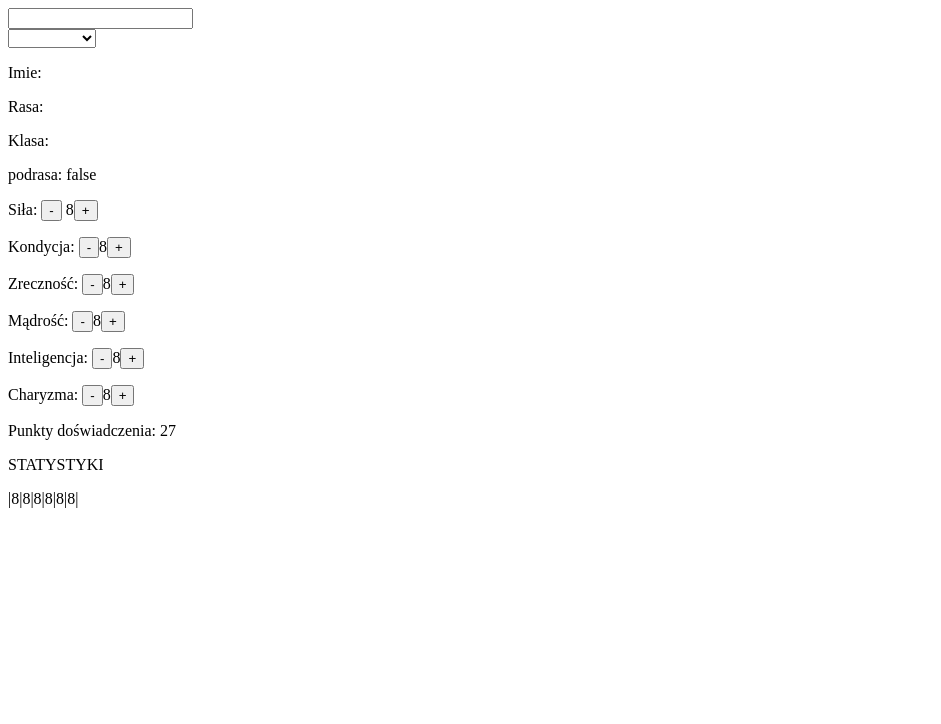
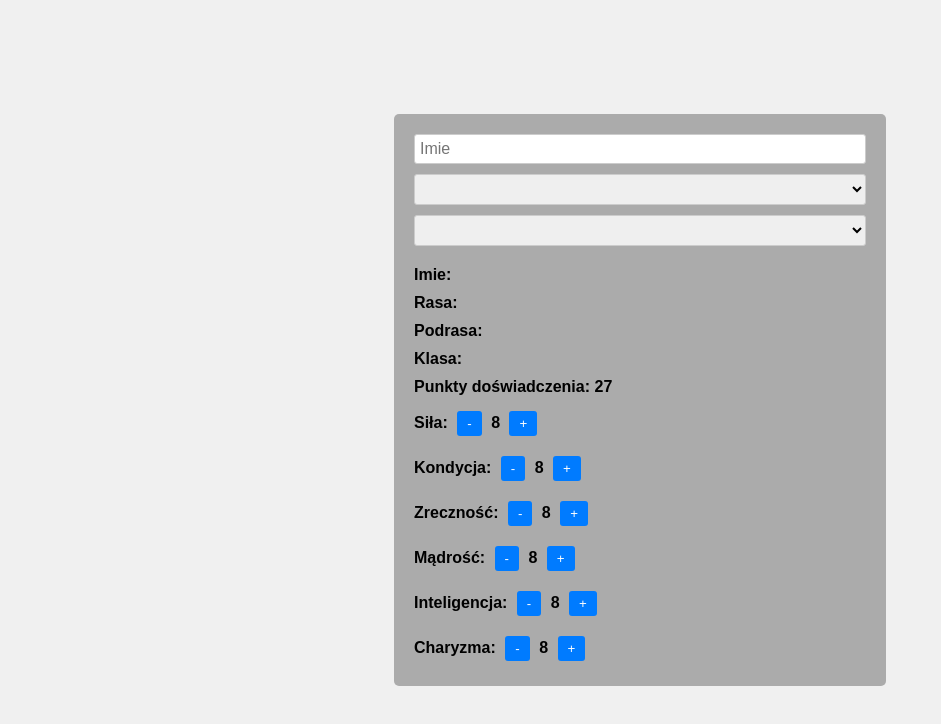
Before and after one commit to Rottensinner/KreatorPostaci, a Vue app: page / in a window 1280 px wide. Shown: the top 724 px of the page, without its empty margins (0-941 px from the left). Built offline with nearby package versions, Linux system fonts and the light colour scheme.

Commit message:
dodanie podras i klas

```diff
--- a/src/components/MojKompot.vue
+++ b/src/components/MojKompot.vue
@@ -1,13 +1,13 @@
 <script setup>
-import { ref } from 'vue';
-const podrasa = ref(false);
+import { ref } from "vue";
+const podrasa = ref(null);
 const startStat = ref(8);
 let punkty = ref(27);
 const PunktMAX = ref(15);
-const wybRasa = ref("");
+const wybRasa = ref(null);
 const imie = ref("");
 const nazwisko = ref("");
-const Klasa = ref("");
+const Klasa = ref(null);
 const stats = {
   STR: ref(8),
   KON: ref(8),
@@ -24,18 +24,49 @@ const rassStats = {
   INTE: ref(0),
   CHA: ref(0),
 };
+const podRassStats = {
 
+STR: ref(0),
+  KON: ref(0),
+  ZRE: ref(0),
+  MAD: ref(0),
+  INTE: ref(0),
+  CHA: ref(0),
+}
 const increaseStat = (stat) => {
-  if (stat.value < PunktMAX.value && punkty.value > 0) {
-    stat.value++;
-    punkty.value--;
+  if (stat.value < PunktMAX.value && punkty.value > 0){
+  if(stat.value >=13){
+    stat.value+=1;
+    punkty.value -=2;
+
+  }
+    if(stat.value<13){
+
+      stat.value+=1;
+      punkty.value-=1;
+
+  }
   }
 };
 
 const decreaseStat = (stat) => {
-  if (stat.value > startStat.value ) {
-    stat.value--;
-    punkty.value++;
+  if (stat.value > startStat.value) {
+    if(stat.value<14){
+      stat.value-=1;
+      punkty.value+=1;
+  }
+
+    if(stat.value >=14){
+    stat.value-=1;
+    punkty.value +=2;
+  }
+
+}
+};
+
+const zerowaniePodRassSta = () => {
+  for (const statKey in rassStats) {
+    podRassStats[statKey].value = 0;
   }
 };
 const zerowanieRassSta = () => {
@@ -44,64 +75,112 @@ const zerowanieRassSta = () => {
   }
 };
 
+const obliczSumeCechOsobno = () => {
+  const sumy = {};
+
+  for (const statKey in stats) {
+    sumy[statKey] = stats[statKey].value + rassStats[statKey].value+podRassStats[statKey].value;
+  }
+
+  return sumy;
+};
 const sprawdzRase = () => {
+  zerowanieRassSta();
+  zerowaniePodRassSta();
   if (wybRasa.value === "Człowiek") {
     for (const statKey in stats) {
-      rassStats[statKey].value=1;
+      rassStats[statKey].value = 1;
+    }
+  } else if (wybRasa.value === "Elf") {
 
-    }
+    rassStats.ZRE.value = 2;
+  } else if (wybRasa.value === "Krasnolud") {
+    rassStats.KON.value = 2;
+  } else if (wybRasa.value === "Półork") {
+
+    rassStats.STR.value = 2;
+    rassStats.KON.value = 1;
+  } else if (wybRasa.value === "Niziołek") {
+
+    rassStats.ZRE.value = 2;
+  } else if (wybRasa.value === "Gnom") {
+
+    rassStats.INTE.value = 2;
+  } else if (wybRasa.value === "Diabelstwo") {
+
+    rassStats.INTE.value = 1;
+    rassStats.CHA.value = 2;
   }
-  else if(wybRasa.value === "Elf"){
-    zerowanieRassSta();
-    rassStats.ZRE.value=2;
-    podrasa.value = true;
-  }
-  else if(wybRasa.value === "Kasnolud"){
-    zerowanieRassSta();
-    rassStats.KON.value=2;
-    podrasa.value = true;
-  }
-  else if(wybRasa.value === "Półork"){
-    zerowanieRassSta();
-    rassStats.STR.value=2;
-    rassStats.KON.value=1;  }
-  else if(wybRasa.value === "Niziołek"){
-    zerowanieRassSta();
-    rassStats.ZRE.value=2;
+};
+
+//PODRASY, PODRASSY STATY
+const sprawdzPodRase = () => {
+
+  if(podrasa.value){
+    zerowaniePodRassSta();
 
   }
-  else if(wybRasa.value === "Gnom"){
-    zerowanieRassSta();
-    rassStats.INTE.value=2;
+
+  //Podrasy Elfów
+  if(podrasa.value ==="Leśny"){
+  podRassStats.MAD.value +=1;
 
   }
-  else if(wybRasa.value === "Niziołek"){
-    zerowanieRassSta();
-    rassStats.INTE.value=1;
-    rassStats.CHA.value=2;
+  else if(podrasa.value ==="Wysoki"){
+  podRassStats.INTE.value +=1;
 
   }
-  else if(wybRasa.value === "Drakon"){
-    zerowanieRassSta();
-    rassStats.STR.value=2;
-    rassStats.CHA.value=1;
+  else if(podrasa.value === "Drow"){
+    podRassStats.CHA.value +=1;
 
   }
-  else if(wybRasa.value === "Diabelstwo"){
-    zerowanieRassSta();
-    rassStats.INTE.value=1;
-    rassStats.CHA.value=2;
+  //Podrasy Niziołków
+  else if(podrasa.value ==="Hardy"){
+    podRassStats.KON.value +=1;
 
   }
+  else if(podrasa.value ==="Lekkostopy"){
+    podRassStats.CHA.value +=1;
+
+  }
+  //Podrasy Krasnoludów
+  else if(podrasa.value === "Wzgórzowy"){
+    podRassStats.MAD.value +=1;
+
+  }
+  else if(podrasa.value ==="Górski"){
+
+    podRassStats.STR.value +=2;
+
+  }
+  //Podrasy Gnomów
+  else if(podrasa.value ==="Leśny"){
+    podRassStats.ZRE.value +=1;
+
+}
+  else if(podrasa.value ==="Skalny"){
+    podRassStats.KON.value +=1;
+
+
+}
 };
+
 </script>
 
+<!--Wybór Rasy -->
+
 <template>
-  <input type="text" v-model="imie">
   <div id="person">
-    <select name="rasa" id="rasa" v-model="wybRasa" @change="sprawdzRase">
+    <input type="text" placeholder="Imie" v-model="imie" />
+
+    <select
+      name="rasa"
+      id="rasa"
+      placeholder="wybierz rase"
+      v-model="wybRasa"
+      @change="sprawdzRase">
       <option value="Człowiek">Człowiek</option>
-      <option value="Kasnolud">Krasnolud</option>
+      <option value="Krasnolud">Krasnolud</option>
       <option value="Elf">Elf</option>
       <option value="Półelf">Półelf</option>
       <option value="Półork">Półork</option>
@@ -109,19 +188,235 @@ const sprawdzRase = () => {
       <option value="Gnom">Gnom</option>
       <option value="Diabelstwo">Diabelstwo</option>
       <option value="Drakon">Drakon</option>
+
+    </select>
+
+    <!--Podrasy -->
+    <!--Podrasy Elfów-->
+    <div v-if="wybRasa === 'Elf'">
+      <p for="podrasa">Podrasa:</p>
+      <input
+        type="radio"
+        id="Elf_leśny"
+        value="Leśny"
+        v-model="podrasa"
+        @change="sprawdzPodRase"
+      />Elf leśny
+
+      <input
+        type="radio"
+        id="Elf_Wysoki"
+        value="Wysoki"
+        v-model="podrasa"
+        @change="sprawdzPodRase"
+      />Elf Wysoki
+      <input
+        type="radio"
+        id="Drow"
+        value="Drow"
+        v-model="podrasa"
+        @change="sprawdzPodRase"
+      />Drow
+
+      <!-- Podrasy niziołków -->
+    </div>
+    <div v-if="wybRasa === 'Niziołek'">
+      <p for="podrasa">Podrasa:</p>
+      <input
+        type="radio"
+        id="Niziołek_Hardy"
+        value="Hardy"
+        v-model="podrasa"
+        @change="sprawdzPodRase"
+      />Niziołek Hardy
+
+      <input
+        type="radio"
+        id="Niziołek_Lekkostopy"
+        value="Lekkostopy"
+        v-model="podrasa"
+        @change="sprawdzPodRase"
+      />Niziołek_Lekkostopy
+
+      <!--Podrasy drakonów-->
+    </div>
+    <div v-if="wybRasa === 'Drakon'">
+      <p for="podrasa">Smoczy Rodowód:</p>
+      <input
+        type="radio"
+        id="Biały"
+        value="Biały"
+        v-model="podrasa"
+        @change="sprawdzPodRase"
+
+      />Biały
+
+      <input
+        type="radio"
+        id="Czarny"
+        value="Czarny"
+        v-model="podrasa"
+        @change="sprawdzPodRase"
+      />Czarny
+      <input
+        type="radio"
+        id="Czerwony"
+        value="Czerwony"
+        v-model="podrasa"
+        @change="sprawdzPodRase"
+      />Czerwony
+      <input
+        type="radio"
+        id="Miedziany"
+        value="Miedziany"
+        v-model="podrasa"
+        @change="sprawdzPodRase"
+      />Miedziany
+      <input
+        type="radio"
+        id="Mosieżny"
+        value="Mosiężny"
+        v-model="podrasa"
+        @change="sprawdzPodRase"
+      />Mosiężny
+      <input
+        type="radio"
+        id="Niebieski"
+        value="Niebieski"
+        v-model="podrasa"
+        @change="sprawdzPodRase"
+      />Niebieski
+      <input
+        type="radio"
+        id="Spiżowy"
+        value="Spiżowy"
+        v-model="podrasa"
+        @change="sprawdzPodRase"
+      />Spiżowy
+      <input
+        type="radio"
+        id="Srebrny"
+        value="Srebrny"
+        v-model="podrasa"
+        @change="sprawdzPodRase"
+      />Srebrny
+      <input
+        type="radio"
+        id="Zielony"
+        value="Zielony"
+        v-model="podrasa"
+        @change="sprawdzPodRase"
+      />Zielony
+      <input
+        type="radio"
+        id="Złoty"
+        value="Złoty"
+        v-model="podrasa"
+        @change="sprawdzPodRase"
+      />Złoty
+    </div>
+        <!--Krasnolud-->
+
+    <div v-if="wybRasa === 'Krasnolud'">
+      <p for="podrasa">Podrasa:</p>
+      <input
+        type="radio"
+        id="Krasnolud_Górski"
+        value="Górski"
+        v-model="podrasa"
+        @change="sprawdzPodRase"
+
+      />Krasnolud Górski
+
+      <input
+        type="radio"
+        id="Krasnolud_Wzgórzowy"
+        value="Wzgórzowy"
+        v-model="podrasa"
+        @change="sprawdzPodRase"
+      />Krasnolud Wzgórzowy
+    </div>
+
+    <!--Gnom-->
+    <div v-if="wybRasa === 'Gnom'">
+      <p for="podrasa">Podrasa:</p>
+      <input
+        type="radio"
+        id="Gnom_Skalny"
+        value="Skalny"
+        v-model="podrasa"
+        @change="sprawdzPodRase"
+
+      />Gnom Skalny
+
+      <input
+        type="radio"
+        id="Gnom_Leśny"
+        value="Leśny"
+        v-model="podrasa"
+        @change="sprawdzPodRase"
+      />Gnom Leśny
+    </div>
+    <select name="Klas" id="klas" v-model="Klasa">
+      <option value="Wojownik">Wojownik</option>
+      <option value="Mag">Mag</option>Wojownik
+      <option value="Łotrzyk">Łotrzyk</option>
+      <option value="Łowca">Łowca</option>
+      <option value="Kleryk">Kleryk</option>
+      <option value="Czarownik">Czarownik</option>
+      <option value="Paladyn">Paladyn</option>
+      <option value="Druid">Druid</option>
+      <option value="Mnich">Mnich</option>
+      <option value="Bard">Bard</option>
+      <option value="Barbarzyńca">Barbarzyńca</option>
+      <option value="Zaklinacz">Zaklinacz</option>
     </select>
     <p>Imie: {{ imie }}</p>
     <p>Rasa: {{ wybRasa }}</p>
+    <p>Podrasa: {{ podrasa }}</p>
     <p>Klasa: {{ Klasa }}</p>
-    <p>podrasa: {{ podrasa }}</p>
-    <p>Siła: <button @click="decreaseStat(stats.STR)">-</button> {{ stats.STR }}<button @click="increaseStat(stats.STR)">+</button></p>
-    <p>Kondycja: <button @click="decreaseStat(stats.KON)">-</button>{{ stats.KON }}<button @click="increaseStat(stats.KON)">+</button></p>
-    <p>Zreczność: <button @click="decreaseStat(stats.ZRE)">-</button>{{ stats.ZRE }}<button @click="increaseStat(stats.ZRE)">+</button></p>
-    <p>Mądrość: <button @click="decreaseStat(stats.MAD)">-</button>{{ stats.MAD }}<button @click="increaseStat(stats.MAD)">+</button></p>
-    <p>Inteligencja: <button @click="decreaseStat(stats.INTE)">-</button>{{ stats.INTE }}<button @click="increaseStat(stats.INTE)">+</button></p>
-    <p>Charyzma: <button @click="decreaseStat(stats.CHA)">-</button>{{ stats.CHA }}<button @click="increaseStat(stats.CHA)">+</button></p>
+
     <p>Punkty doświadczenia: {{ punkty }}</p>
-    <p>STATYSTYKI</p>
-    <p>|{{ rassStats.STR.value+stats.STR.value }}|{{ rassStats.KON.value+stats.KON.value }}|{{ rassStats.ZRE.value+stats.ZRE.value }}|{{ rassStats.MAD.value+stats.MAD.value }}|{{ rassStats.INTE.value+stats.INTE.value }}|{{ rassStats.CHA.value+stats.CHA.value }}|</p>
-  </div>
+
+    <p>
+      Siła:
+      <button @click="decreaseStat(stats.STR)">-</button>
+      {{ obliczSumeCechOsobno().STR }}
+      <button @click="increaseStat(stats.STR)">+</button>
+    </p>
+    <p>
+      Kondycja:
+      <button @click="decreaseStat(stats.KON)">-</button>
+      {{ obliczSumeCechOsobno().KON }}
+      <button @click="increaseStat(stats.KON)">+</button>
+    </p>
+    <p>
+      Zreczność:
+      <button @click="decreaseStat(stats.ZRE)">-</button>
+      {{ obliczSumeCechOsobno().ZRE }}
+      <button @click="increaseStat(stats.ZRE)">+</button>
+    </p>
+    <p>
+      Mądrość:
+      <button @click="decreaseStat(stats.MAD)">-</button>
+      {{ obliczSumeCechOsobno().MAD }}
+      <button @click="increaseStat(stats.MAD)">+</button>
+    </p>
+    <p>
+      Inteligencja:
+      <button @click="decreaseStat(stats.INTE)">-</button>
+      {{ obliczSumeCechOsobno().INTE }}
+      <button @click="increaseStat(stats.INTE)">+</button>
+    </p>
+    <p>
+      Charyzma:
+      <button @click="decreaseStat(stats.CHA)">-</button>
+      {{ obliczSumeCechOsobno().CHA }}
+      <button @click="increaseStat(stats.CHA)">+</button>
+    </p>
+     </div>
+
 </template>
+<style scoped>
+@import "./styles.css";
+</style>
--- /dev/null
+++ b/src/components/styles.css
@@ -0,0 +1,52 @@
+/* Stylizacja głównego kontenera */
+#person {
+    font-family: Arial, sans-serif;
+    background-color: rgba(0, 0, 0, 0.29);
+    padding: 20px;
+    border-radius: 5px;
+    margin: 20px;
+  }
+
+  /* Stylizacja przycisków +/- */
+  button {
+    background-color: #007bff;
+    color: #fff;
+    border: none;
+    border-radius: 3px;
+    padding: 5px 10px;
+    margin: 5px;
+    cursor: pointer;
+  }
+
+  button:hover {
+    background-color: #0056b3;
+  }
+
+  /* Stylizacja input[type="text"] */
+  input[type="text"] {
+    padding: 5px;
+    border: 1px solid #ccc;
+    border-radius: 3px;
+    width: 100%;
+    margin-bottom: 10px;
+  }
+
+  /* Stylizacja select */
+  select {
+    padding: 5px;
+    border: 1px solid #ccc;
+    border-radius: 3px;
+    width: 100%;
+    margin-bottom: 10px;
+  }
+
+  /* Stylizacja radio buttonów */
+  input[type="radio"] {
+    margin-right: 5px;
+  }
+
+  /* Stylizacja podsumowania cech */
+  p {
+    font-weight: bold;
+    margin-top: 10px;
+  }
--- a/style.css
+++ b/style.css
@@ -0,0 +1,96 @@
+/* styles.css */
+
+/* Resetowanie domyślnych stylów */
+* {
+  margin: 0;
+  padding: 0;
+  box-sizing: border-box;
+}
+
+/* Stylizacja głównego kontenera */
+#app {
+  font-family: Arial, sans-serif;
+  display: flex;
+  justify-content: center;
+  align-items: center;
+  height: 100vh;
+  background-color: #f0f0f0;
+}
+
+.container {
+  background-color: #fff;
+  border: 1px solid #ccc;
+  border-radius: 5px;
+  padding: 20px;
+  width: 400px;
+  box-shadow: 0 4px 6px rgba(0, 0, 0, 0.1);
+}
+
+/* Stylizacja tytułu */
+.title {
+  font-size: 24px;
+  font-weight: bold;
+  margin-bottom: 20px;
+  text-align: center;
+}
+
+/* Stylizacja formularza i wyboru rasy */
+.form-group {
+  margin-bottom: 20px;
+}
+
+label {
+  display: block;
+  margin-bottom: 5px;
+}
+
+input[type="text"],
+select {
+  width: 100%;
+  padding: 10px;
+  border: 1px solid #ccc;
+  border-radius: 5px;
+  font-size: 16px;
+}
+
+/* Stylizacja radio buttonów */
+.radio-group {
+  display: flex;
+  align-items: center;
+}
+
+.radio-group label {
+  margin-right: 10px;
+}
+
+/* Stylizacja przycisków plus i minus */
+.button-group {
+  display: flex;
+  align-items: center;
+  justify-content: space-between;
+}
+
+.button-group button {
+  padding: 10px 20px;
+  background-color: #007bff;
+  color: #fff;
+  border: none;
+  border-radius: 5px;
+  font-size: 16px;
+  cursor: pointer;
+}
+
+.button-group button:hover {
+  background-color: #0056b3;
+}
+
+/* Stylizacja komunikatu o punktach doświadczenia */
+.exp-points {
+  font-size: 18px;
+  font-weight: bold;
+  text-align: center;
+  margin-top: 20px;
+}
+.person{
+  background-color: black;
+}
```
